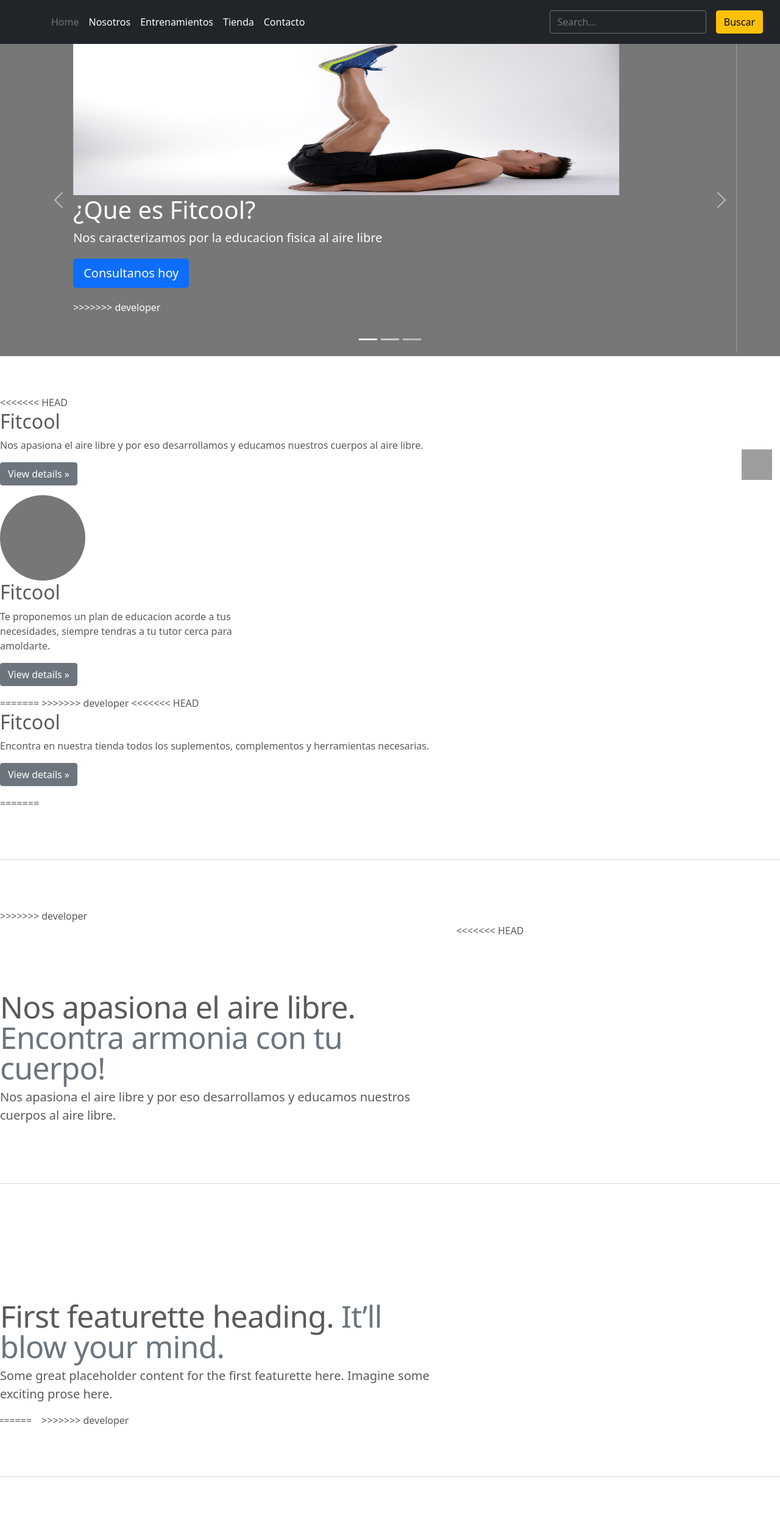
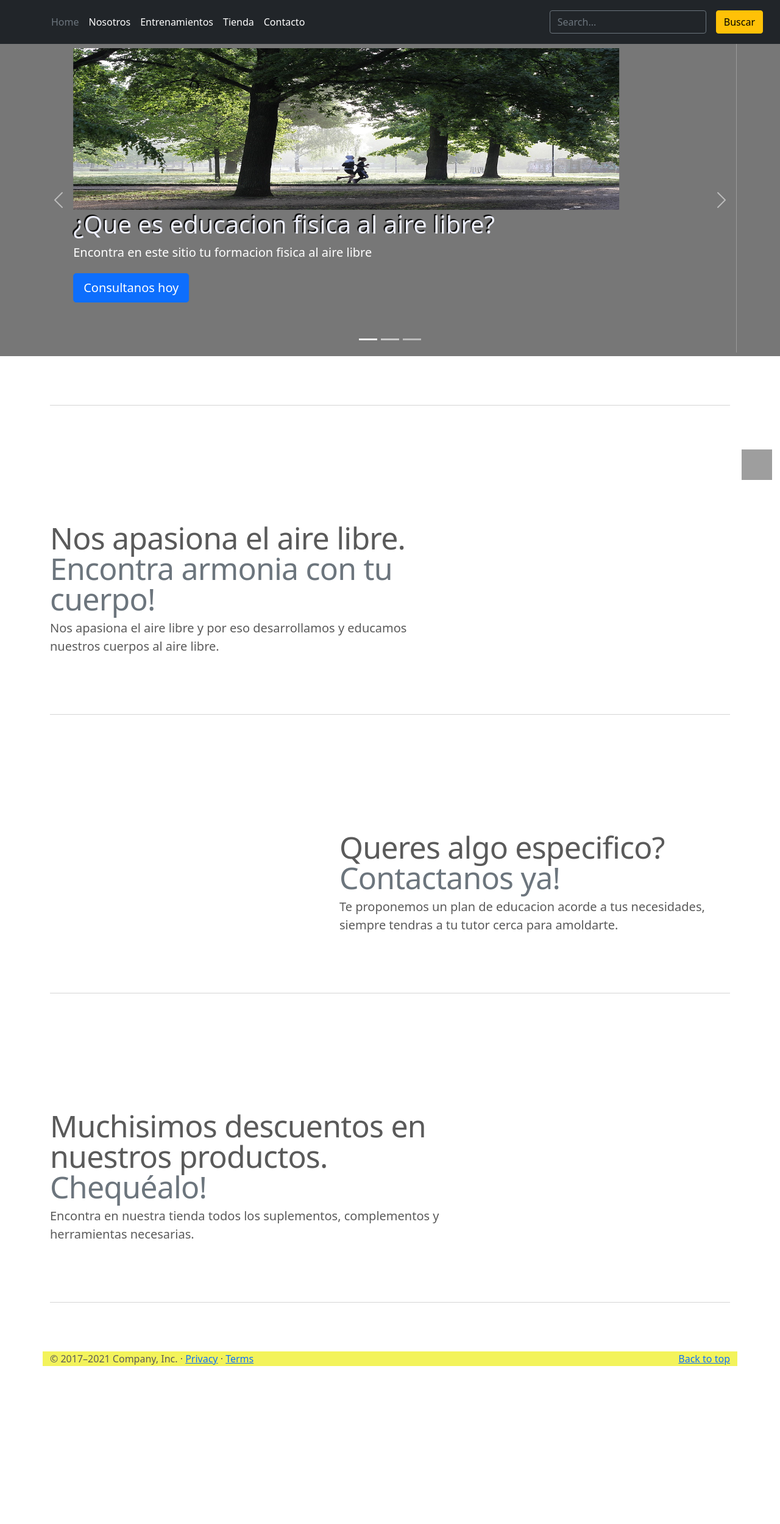
Before and after one commit to matiluajn/fitcool-PF, a website: page index.html in a window 1280 px wide. Shown: the top 2499 px of the page at 61% size. After the commit the page ends 2256 px from the top, so only its background shows below. Drawn offline with Linux system fonts and the light colour scheme; grey boxes are pictures that could not be loaded.

Commit message:
commiteando el nuevo index

```diff
--- a/index.html
+++ b/index.html
@@ -8,7 +8,7 @@
     <title>¿como hacer educacion fisica al aire libre?</title>
     <meta name="description" content="¿estas interesado en la actividad fisica al aire libre? conoce en detalle como trabajamos para ayudarte a encontrar el equilibrio">
     <meta name="keywords" content="gym, gimnasio, al aire libre, productos fitness, entrenamiento, educacion fisica">
-    <link rel="canonical" href="https://dibranchiate-subdiv.000webhostapp.com/">
+    <link rel="canonical" href="./index.html">
 
 
     <!-- conexion a bootstrap css-->
@@ -67,17 +67,10 @@
 
                         <div class="container">
                             <div class="carousel-caption text-start">
-<<<<<<< HEAD
                                 <img class="imgCarru" width="100%" src="./img/carrusel1.jpg" alt="">
                                 <h1 class="tituloH">¿Que es educacion fisica al aire libre?</h1>
                                 <p>Encontra en este sitio tu formacion fisica al aire libre</p>
                                 <p><a class="btn btn-lg btn-primary" href="./pages/contacto.html">Consultanos hoy</a></p>
-=======
-                                <img class="imgCarru" width="100%" src="./img/GAP.jpg" alt="">
-                                <h1>¿Que es Fitcool?</h1>
-                                <p>Nos caracterizamos por la educacion fisica al aire libre</p>
-                                <p><a class="btn btn-lg btn-primary" href="../probando-subir-PF/pages/contacto.html">Consultanos hoy</a></p>
->>>>>>> developer
                             </div>
                         </div>
                     </div>
@@ -100,7 +93,7 @@
                             <div class="carousel-caption text-end">
                                 <img class="imgCarru" width="100%" src="./img/preparacionEspecifica.jpg" alt="">
                                 <h3 class="tituloH">Adquiri nuestros productos</h3>
-                                <p>visita nuestra tienda con masde 100 articulos para tu desarrollo fisico</p>
+                                <p>visita nuestra tienda con mas de 100 articulos para tu desarrollo fisico</p>
                                 <p><a class="btn btn-lg btn-primary" href="./pages/tienda.html">Tienda</a></p>
                             </div>
                         </div>
@@ -117,61 +110,21 @@
             </div>
 
         </div>
+        <!-- inicio de caracteristicas -->
+        <div class="container marketing">
 
 
-<<<<<<< HEAD
-                    <h2>Fitcool</h2>
-                    <p>Nos apasiona el aire libre y por eso desarrollamos y educamos nuestros cuerpos al aire libre.</p>
-                    <p><a class="btn btn-secondary" href="./pages/entrenamiento.html">View details &raquo;</a></p>
-                </div>
 
-                <div class="col-lg-4">
-                    <svg class="bd-placeholder-img rounded-circle" width="140" height="140" xmlns="http://www.w3.org/2000/svg" role="img" aria-label="Placeholder: 140x140" preserveAspectRatio="xMidYMid slice" focusable="false"><title>Placeholder</title><rect width="100%" height="100%" fill="#777"/><text x="50%" y="50%" fill="#777" dy=".3em">140x140</text></svg>
 
-                    <h2>Fitcool</h2>
-                    <p>Te proponemos un plan de educacion acorde a tus necesidades, siempre tendras a tu tutor cerca para amoldarte.</p>
-                    <p><a class="btn btn-secondary" href="./pages/entrenamiento.html">View details &raquo;</a></p>
-                </div>
-=======
-
->>>>>>> developer
-
-        <!-- inicio de caracteristicas -->
-
-<<<<<<< HEAD
-                    <h2>Fitcool</h2>
-                    <p>Encontra en nuestra tienda todos los suplementos, complementos y herramientas necesarias.</p>
-                    <p><a class="btn btn-secondary" href="./pages/tienda.html">View details &raquo;</a></p>
-                </div>
-=======
             <hr class="featurette-divider">
->>>>>>> developer
 
             <div class="row featurette">
                 <div class="col-md-7">
                     <h2 class="featurette-heading">Nos apasiona el aire libre. <span class="text-muted">Encontra armonia con tu cuerpo!</span></h2>
                     <p class="lead">Nos apasiona el aire libre y por eso desarrollamos y educamos nuestros cuerpos al aire libre.</p>
                 </div>
-<<<<<<< HEAD
-
-
-            <!--main/2seccion-->
-            <!-- inicio de caracteristicas -->
-
-            <hr class="featurette-divider">
-
-            <div class="row featurette">
-                <div class="col-md-7">
-                    <h2 class="featurette-heading">First featurette heading. <span class="text-muted">It’ll blow your mind.</span></h2>
-                    <p class="lead">Some great placeholder content for the first featurette here. Imagine some exciting prose here.</p>
-                </div>
                 <div class="col-md-5">
                     <img class="imgCol" src="..." alt="">
-                </div>
-=======
-            <div class="col-md-5">
-                <img class="imgCol" src="..." alt="">
->>>>>>> developer
                 </div>
             </div>
 
@@ -179,7 +132,7 @@
 
             <div class="row featurette">
                 <div class="col-md-7 order-md-2">
-                <h2 class="featurette-heading">Queres algo especifico? <span class="text-muted">Contactanos ya!</span></h2>
+                    <h2 class="featurette-heading">Queres algo especifico? <span class="text-muted"> Contactanos ya!</span></h2>
                     <p class="lead">Te proponemos un plan de educacion acorde a tus necesidades, siempre tendras a tu tutor cerca para amoldarte.</p>
                 </div>
                 <div class="col-md-5 order-md-1">
@@ -191,7 +144,7 @@
 
             <div class="row featurette">
                 <div class="col-md-7">
-                <h2 class="featurette-heading">Muchisimos descuentos en nuestros productos! <span class="text-muted">Chequéalo.</span></h2>
+                    <h2 class="featurette-heading">Muchisimos descuentos en nuestros productos. <span class="text-muted">Chequéalo!</span></h2>
                     <p class="lead">Encontra en nuestra tienda todos los suplementos, complementos y herramientas necesarias.</p>
                 </div>
                 <div class="col-md-5">
@@ -201,11 +154,10 @@
 
             <hr class="featurette-divider">
 
-        <!-- /fin de caracteristicas -->
+            <!-- /END THE FEATURETTES -->
 
         </div>
     </main>
-
     <!-- FOOTER -->
     <footer class="container ">
         <p class="float-end"><a href="#">Back to top</a></p>
```
Lines whose indentation alone changed are shown as unchanged.
